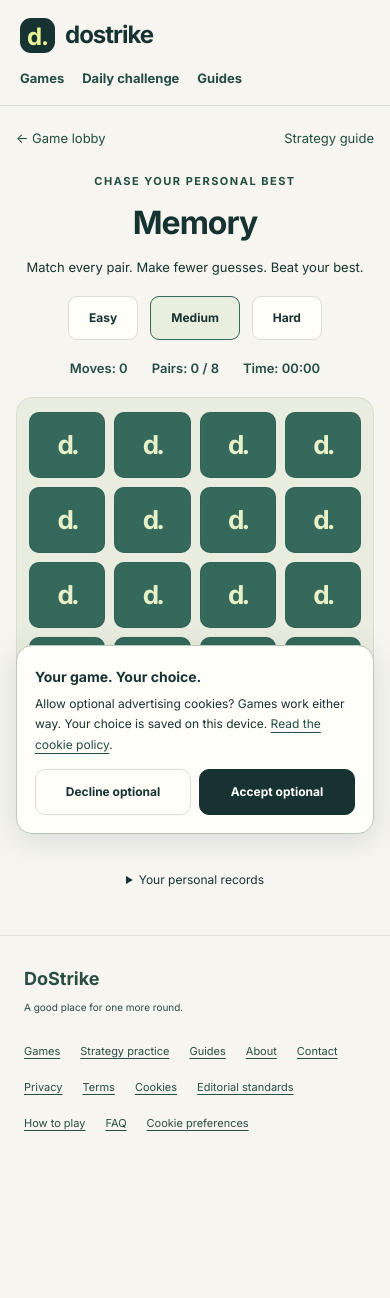
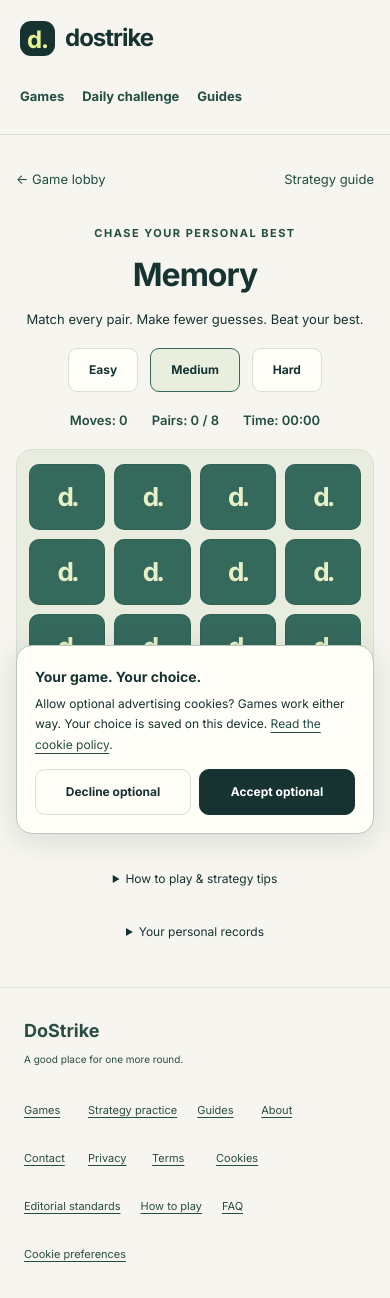
Before and after one commit to Dostrike/Website, a React (Vite) app: page /memory in a window 390 px wide. Shown: the top 1298 px of the page. Before the commit the page ends 1168 px from the top, so only its background shows below. Built offline with nearby package versions, Linux system fonts and the light colour scheme.

Commit message:
Improve shared game navigation targets and phone board visibility

```diff
--- a/src/components/ArcadeHome.css
+++ b/src/components/ArcadeHome.css
@@ -6,6 +6,7 @@
 .lobby-brand { display:flex; align-items:center; gap:10px; font-size:25px; font-weight:850; letter-spacing:-1px; }
 .lobby-brand>span { display:grid; place-items:center; width:35px; height:35px; background:var(--lobby-ink); color:#e7f395; border-radius:11px; font-size:25px; }
 .lobby-nav>div { display:flex; gap:32px; font-size:14px; font-weight:650; }
+.lobby-nav a { display:inline-flex; align-items:center; min-height:44px; min-width:44px; }
 .lobby-nav-friend { font-size:13px; border:1px solid #bcc8bc; padding:11px 17px; border-radius:30px; }
 .lobby-hero { display:grid; grid-template-columns:1.35fr 1fr; gap:48px; padding:58px 0 64px; align-items:center; }
 .lobby-eyebrow { font-size:11px; font-weight:750; letter-spacing:1.5px; text-transform:uppercase; }
--- a/src/components/BoardGame.css
+++ b/src/components/BoardGame.css
@@ -10,6 +10,13 @@
   gap: 20px;
   font-size: 13px;
   margin-bottom: 32px;
+}
+.board-game-top a {
+  display: inline-flex;
+  align-items: center;
+  min-height: 44px;
+  min-width: 44px;
+  overflow-wrap: anywhere;
 }
 .board-game-heading {
   text-align: center;
@@ -280,9 +287,8 @@
     padding: 10px 0;
   }
   .board-game-actions {
-    position: sticky;
-    bottom: 0;
-    z-index: 5;
+    /* Multi-row action bars must not cover the board on a small screen. */
+    position: static;
     background: var(--background);
     padding: 12px 0;
     border-top: 1px solid var(--border);
--- a/src/components/MatchGame.css
+++ b/src/components/MatchGame.css
@@ -19,9 +19,16 @@
   cursor: pointer;
 }
 .match-top a {
+  display: inline-flex;
+  align-items: center;
+  min-height: 44px;
+  min-width: 44px;
   font-size: 12px;
   color: var(--secondary);
   text-decoration: none;
+}
+.match-top button {
+  min-height: 44px;
 }
 .match-heading {
   text-align: center;
--- a/src/design-system.css
+++ b/src/design-system.css
@@ -49,6 +49,7 @@ button:disabled {
   border-bottom: 1px solid var(--border);
 }
 .site-brand {
+  min-height: 44px;
   display: flex;
   align-items: center;
   gap: 10px;
@@ -72,6 +73,10 @@ button:disabled {
   gap: 28px;
 }
 .site-header nav a {
+  display: inline-flex;
+  align-items: center;
+  min-height: 44px;
+  min-width: 44px;
   font-size: 13px;
   font-weight: 650;
   text-decoration: none;
@@ -81,6 +86,9 @@ button:disabled {
   text-decoration-thickness: 2px;
 }
 .site-header-help {
+  display: inline-flex;
+  align-items: center;
+  min-height: 44px;
   border: 1px solid var(--border);
   padding: 8px 16px;
   border-radius: 24px;
@@ -431,7 +439,7 @@ button:disabled {
   color: var(--secondary) !important;
   font-size: 12px !important;
   font-weight: 600 !important;
-  min-height: 28px;
+  min-height: 44px;
   display: inline-flex;
   gap: 8px;
   align-items: center;
@@ -440,7 +448,8 @@ button:disabled {
 .site-footer nav a,
 .site-footer nav button {
   font-size: 12px !important;
-  min-height: 32px;
+  min-height: 44px;
+  min-width: 44px;
   display: inline-flex;
   align-items: center;
 }
```
Also changed, not shown: 3 other files (tests, documents, lock files or other folders).
